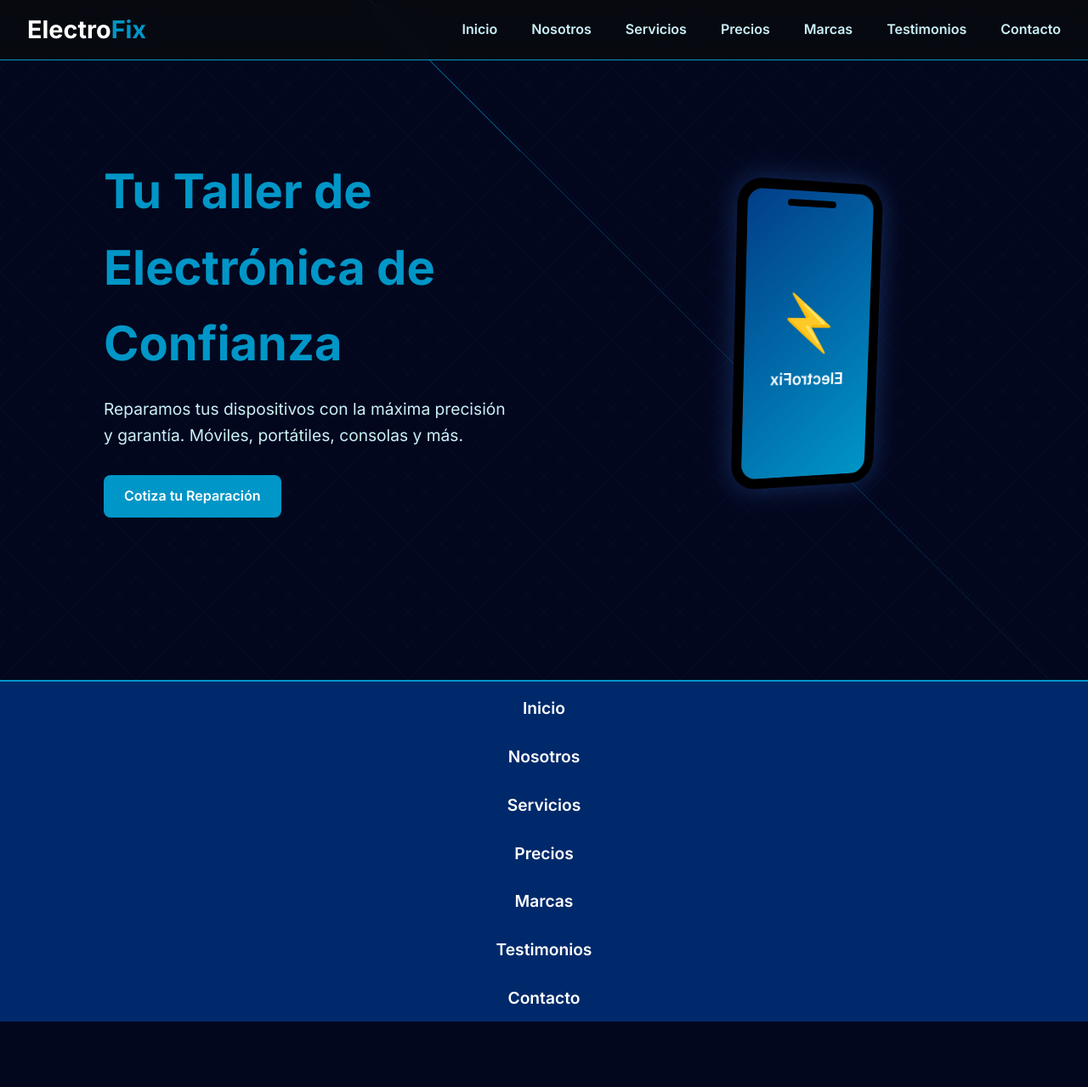
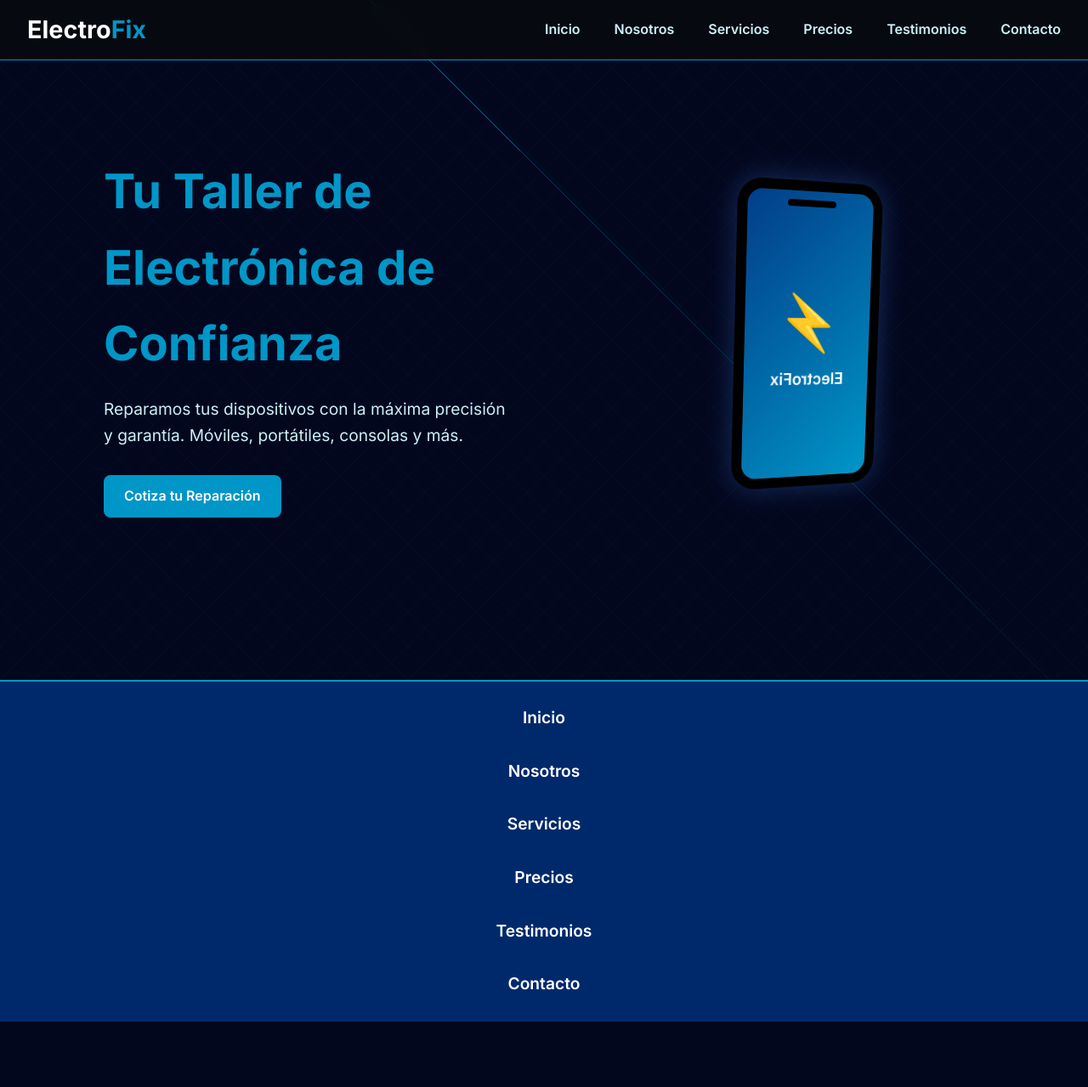
Before and after one commit to KarlaCobas/PROYECTO-TALLER-ELECTRONICA, a plain HTML site: page index.html in a window 1280 px wide. Shown: the top 1279 px of the page at 85% size. Drawn offline with Linux system fonts and the light colour scheme.

Commit message:
Add files via upload

```diff
--- a/index.html
+++ b/index.html
@@ -20,7 +20,6 @@
                 <li><a href="#about">Nosotros</a></li>
                 <li><a href="#services">Servicios</a></li>
                 <li><a href="#pricing">Precios</a></li>
-                <li><a href="#brands">Marcas</a></li>
                 <li><a href="#testimonials">Testimonios</a></li>
                 <li><a href="#contact">Contacto</a></li>
             </ul>
@@ -39,7 +38,6 @@
         <li><a href="#about">Nosotros</a></li>
         <li><a href="#services">Servicios</a></li>
         <li><a href="#pricing">Precios</a></li>
-        <li><a href="#brands">Marcas</a></li>
         <li><a href="#testimonials">Testimonios</a></li>
         <li><a href="#contact">Contacto</a></li>
     </ul>
```
